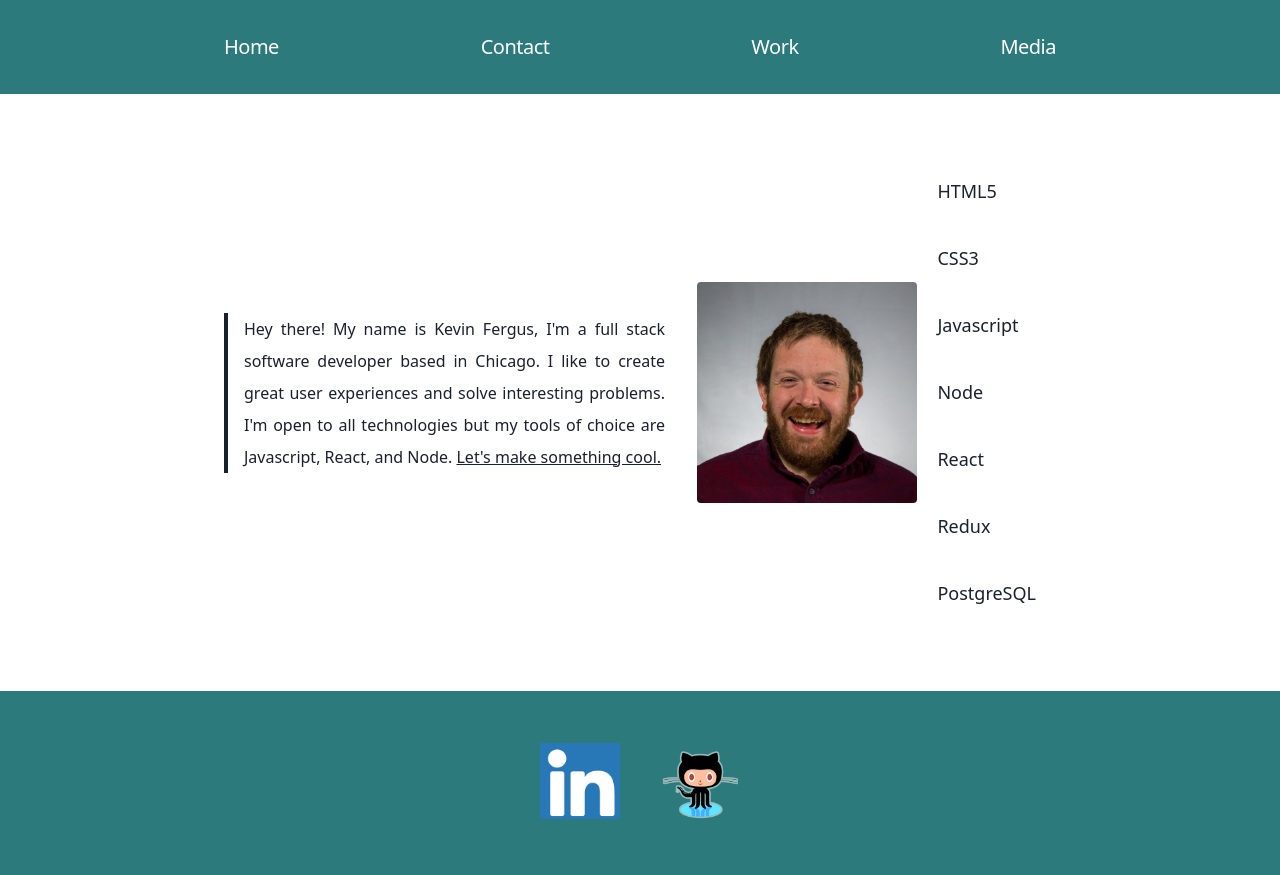
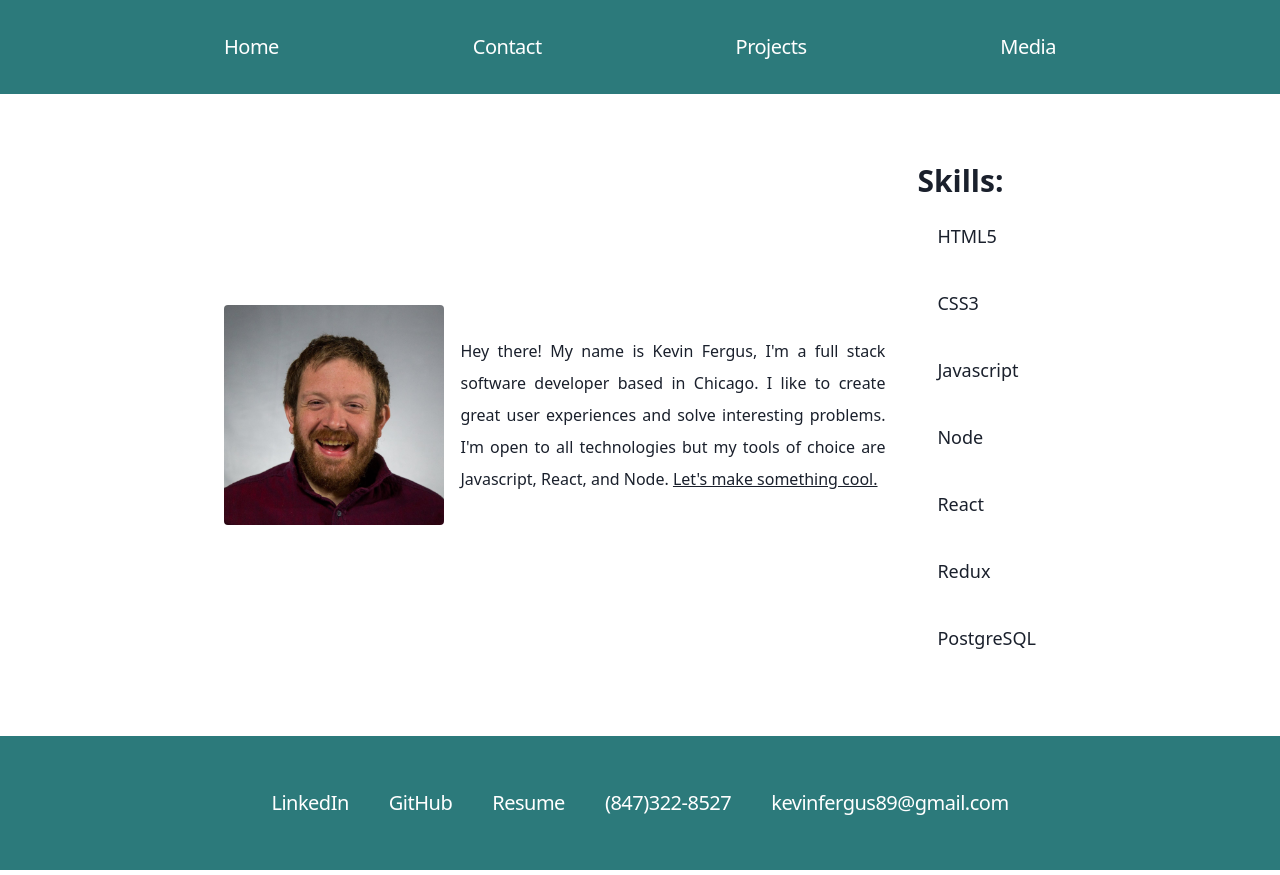
Before and after one commit to kevinfergus/tailwind-portfolio, a Gatsby site: page / in a window 1280 px wide. Built offline with nearby package versions, Linux system fonts and the light colour scheme; Gatsby itself is replaced by a stand-in of ours.

Commit message:
added resume download and changed layout for landing page

```diff
--- a/src/components/header.js
+++ b/src/components/header.js
@@ -15,9 +15,9 @@ function Header() {
 						<span className="text-xl tracking-tight">Contact</span>
 					</h1>
 				</Link>
-				<Link to="/work">
+				<Link to="/projects">
 					<h1 className="flex items-center text-white no-underline transform hover:-translate-y-1 hover:scale-110">
-						<span className="text-xl tracking-tight">Work</span>
+						<span className="text-xl tracking-tight">Projects</span>
 					</h1>
 				</Link>
 				<Link to="/media">
--- a/src/components/layout.js
+++ b/src/components/layout.js
@@ -1,7 +1,6 @@
 import PropTypes from 'prop-types';
 import React from 'react';
-import linkedIn from '../images/linkedIn.png';
-import github from '../images/github.png';
+import resume from '../images/resume.pdf'
 
 import Header from './header';
 
@@ -14,27 +13,26 @@ function Layout({ children }) {
 
 			<footer className="bg-teal-700">
 				<nav className="flex justify-center max-w-4xl p-4 mx-auto text-sm md:p-8">
-					<p className="text-white h-20 w-20 m-5">
-						<a
-							className="font-bold no-underline"
-							href="https://www.linkedin.com/in/kevin-fergus/"
-							target="_blank"
-							rel="noopener noreferrer"
-						>
-							<img src={linkedIn} />
-						</a>
-					</p>
+				<a className="flex items-center text-white no-underline transform hover:-translate-y-1 hover:scale-110 m-5" href="https://www.linkedin.com/in/kevin-fergus/">
+						<span className="text-xl tracking-tight">LinkedIn</span>
+				</a>
+				<a className="flex items-center text-white no-underline transform hover:-translate-y-1 hover:scale-110 m-5" href="https://github.com/kevinfergus">
+						<span className="text-xl tracking-tight">GitHub</span>
+				</a>
 
-					<p className="text-white h-20 w-20 m-5">
-						<a
-							className="font-bold text-white no-underline"
-							href="https://github.com/kevinfergus"
-							target="_blank"
-							rel="noopener noreferrer"
-						>
-							<img src={github} />
-						</a>
-					</p>
+				<a className="flex items-center text-white no-underline transform hover:-translate-y-1 hover:scale-110 m-5" href={resume}>
+						<span className="text-xl tracking-tight">Resume</span>
+				</a>
+
+				<a className="flex items-center text-white no-underline transform hover:-translate-y-1 hover:scale-110 m-5">
+						<span className="text-xl tracking-tight">(847)322-8527</span>
+				</a>
+				<a className="flex items-center text-white no-underline transform hover:-translate-y-1 hover:scale-110 m-5">
+						<span className="text-xl tracking-tight"> kevinfergus89@gmail.com </span>
+				</a>
+
+
+
 				</nav>
 			</footer>
 		</div>
--- a/src/pages/index.js
+++ b/src/pages/index.js
@@ -11,9 +11,16 @@ function IndexPage() {
 			<Layout>
 				<SEO keywords={[ `gatsby`, `tailwind`, `react`, `tailwindcss` ]} title="About" />
 
+
+
+
+
 				<section className="flex flex-col items-center md:flex-row">
+				<figure className="w-2/3 md:w-1/3 m-0">
+						<img className="rounded" alt="headshot" src={headshot} />
+					</figure>
 					<div className="md:w-2/3 md:mr-8">
-						<div className="pl-4 leading-loose text-justify border-l-4 border-gray-900">
+						<div className="pl-4 leading-loose text-justify">
 							Hey there! My name is Kevin Fergus, I&apos;m a full stack software developer based in
 							Chicago. I like to create great user experiences and solve interesting problems. I&apos;m
 							open to all technologies but my tools of choice are Javascript, React, and Node.{' '}
@@ -22,11 +29,9 @@ function IndexPage() {
 							</Link>
 						</div>
 					</div>
+					<ul className="list-none text-lg">
+							<div className="font-bold text-3xl">Skills: </div>
 
-					<figure className="w-2/3 md:w-1/3">
-						<img className="rounded" alt="headshot" src={headshot} />
-					</figure>
-					<ul className="list-none text-lg">
 						<li style={{ padding: 20 }}>HTML5</li>
 						<li style={{ padding: 20 }}>CSS3</li>
 						<li style={{ padding: 20 }}>Javascript</li>
--- a/src/pages/work.js
+++ b/src/pages/projects.js
@@ -4,7 +4,7 @@ import gather from '../images/gather.png';
 import hottake from '../images/hottake.png';
 import gracechopper from '../images/gracechopper.png';
 
-function Work() {
+function Projects() {
 	const [ image, setImage ] = useState(null);
 	return (
 		<Layout>
@@ -86,4 +86,4 @@ function Work() {
 	);
 }
 
-export default Work;
+export default Projects;
```
Also changed, not shown: 2 other files.
